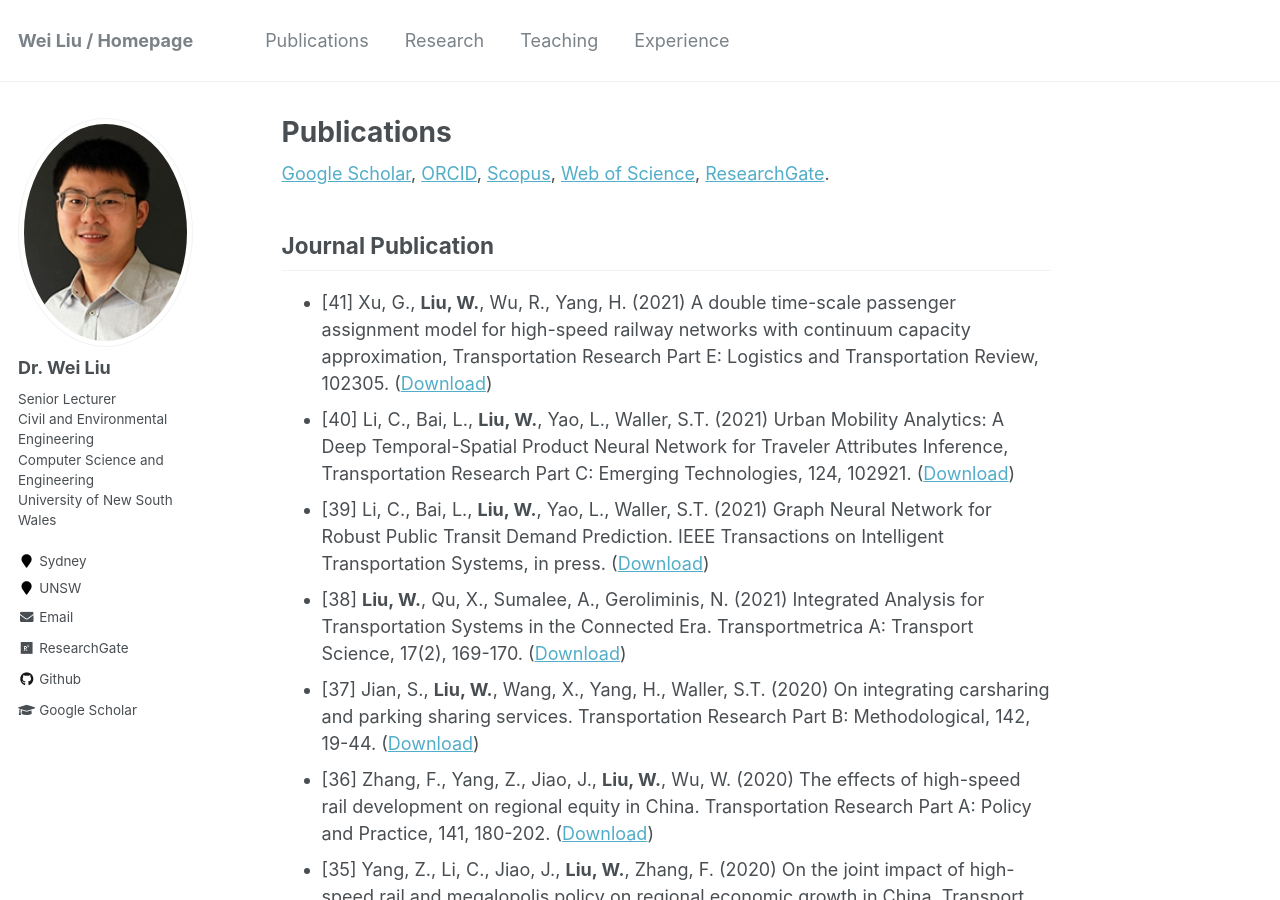
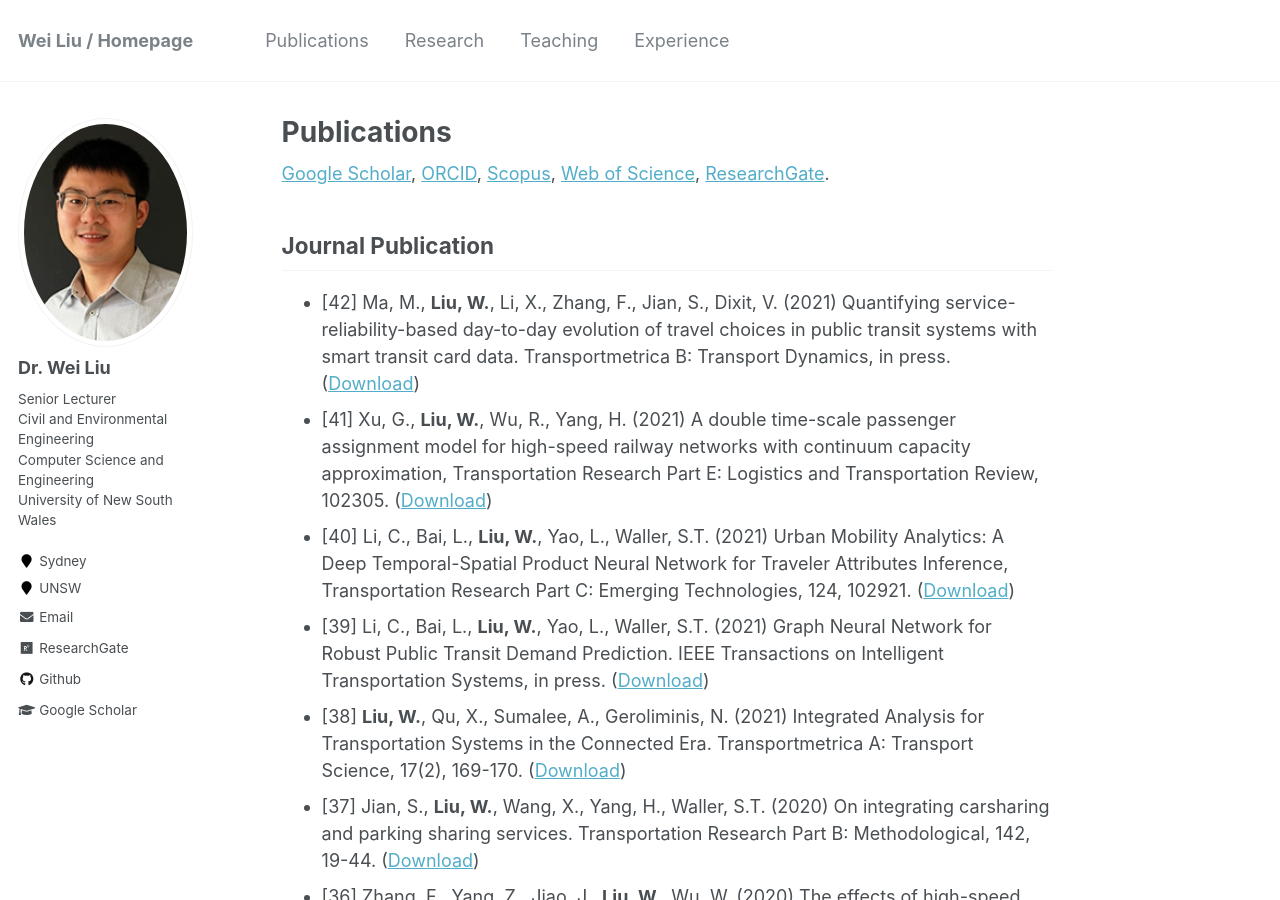
Before and after one commit to weiliu2016/weiliu2016.github.io, a Jekyll site: the page built from _pages/publications.md, in a window 1280 px wide and 900 px high. Built offline with Jekyll 4.4.1, drawn with Linux system fonts in a browser that asks for light colours.

Commit message:
Update publications.md

```diff
--- a/_pages/publications.md
+++ b/_pages/publications.md
@@ -19,6 +19,7 @@ author_profile: true
 
 Journal Publication
 ----------
+* [42] Ma, M., **Liu, W.**, Li, X., Zhang, F., Jian, S., Dixit, V. (2021) Quantifying service-reliability-based day-to-day evolution of travel choices in public transit systems with smart transit card data. Transportmetrica B: Transport Dynamics, in press. ([Download](https://doi.org/DOI))
 * [41] Xu, G., **Liu, W.**, Wu, R., Yang, H. (2021) A double time-scale passenger assignment model for high-speed railway networks with continuum capacity approximation, Transportation Research Part E: Logistics and Transportation Review, 102305. ([Download](https://doi.org/10.1016/j.tre.2021.102305))
 * [40] Li, C., Bai, L., **Liu, W.**, Yao, L., Waller, S.T. (2021) Urban Mobility Analytics: A Deep Temporal-Spatial Product Neural Network for Traveler Attributes Inference, Transportation Research Part C: Emerging Technologies, 124, 102921. ([Download](https://doi.org/10.1016/j.trc.2020.102921))
 * [39] Li, C., Bai, L., **Liu, W.**, Yao, L., Waller, S.T. (2021) Graph Neural Network for Robust Public Transit Demand Prediction. IEEE Transactions on Intelligent Transportation Systems, in press. ([Download](https://doi.org/10.1109/TITS.2020.3041234))
```
